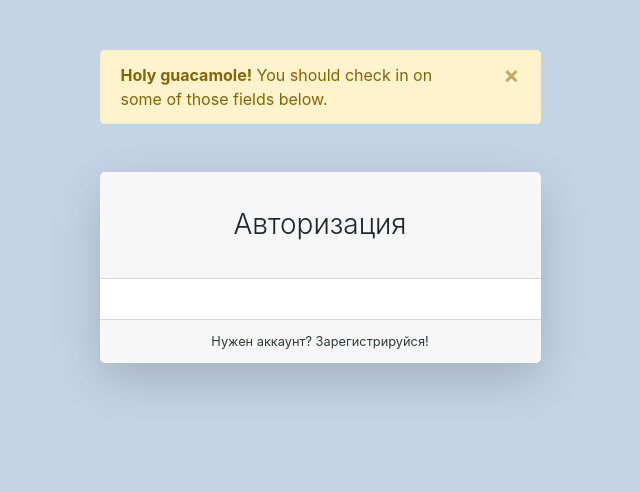
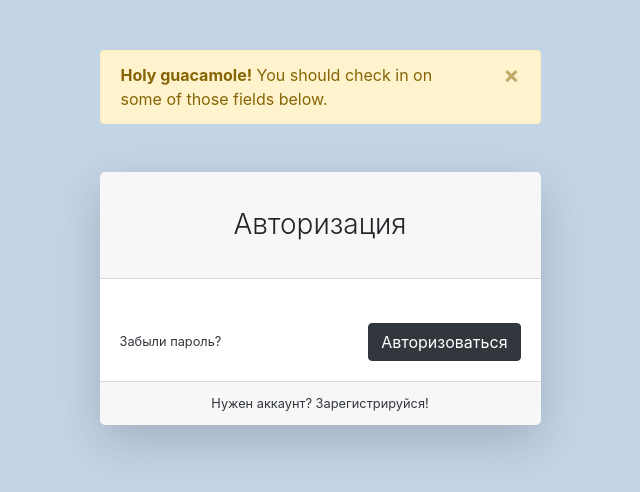
Before and after one commit to NankuF/geekshop, a Django app: template users/templates/users/login.html in a window 1280 px wide. Shown: the top 492 px of the page, without its empty margins (320-960 px from the left). Run offline with Django 3.2, Linux system fonts and the light colour scheme; the template is opened without the code that fills it: most values are stand-ins (such as "Sample title", 1, 10 or a date in 2020); some libraries are stand-ins or nearby versions.

Commit message:
create logic for login

```diff
--- a/users/templates/users/login.html
+++ b/users/templates/users/login.html
@@ -12,7 +12,10 @@
             <div class="card-header"><h3 class="text-center font-weight-light my-4">Авторизация</h3>
             </div>
             <div class="card-body">
-                <form action="{% url 'users:login' %}" method="post"> {{ form.as_p}}</form>
+
+                <form action="{% url 'users:login' %}" method="post">
+                    {% csrf_token %}
+                    {{ form.as_p }}
                     {#                <form action="{% url 'users:login' %}" method="post">#}
                     {#                    {% csrf_token %}#}
                     {#                    <div class="form-group">#}
@@ -23,11 +26,11 @@
                     {#                        <label class="small mb-1" for="{{ form.password.id_for_label }}">Пароль</label>#}
                     {#                        {{ form.password }}#}
                     {#                    </div>#}
-{#                    <div class="form-group d-flex align-items-center justify-content-between mt-4 mb-0">#}
-{#                        <a class="small" href="#">Забыли пароль?</a>#}
-{#                        <input class="btn btn-primary" type="submit" value="Авторизоваться">#}
-{#                    </div>#}
-{#                </form>#}
+                    <div class="form-group d-flex align-items-center justify-content-between mt-4 mb-0">
+                        <a class="small" href="#">Забыли пароль?</a>
+                        <input class="btn btn-primary" type="submit" value="Авторизоваться">
+                    </div>
+                </form>
             </div>
             <div class="card-footer text-center">
                 <div class="small"><a href="{% url 'users:register' %}">Нужен аккаунт? Зарегистрируйся!</a></div>
```
Also changed, not shown: users/views.py (+17 -3 lines). Lines whose indentation alone changed are shown as unchanged.
